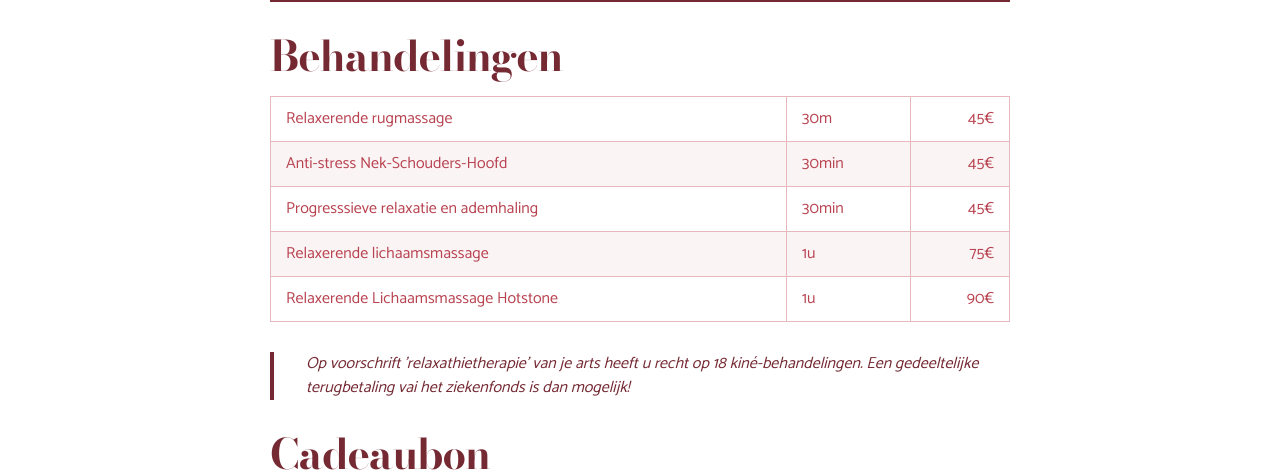
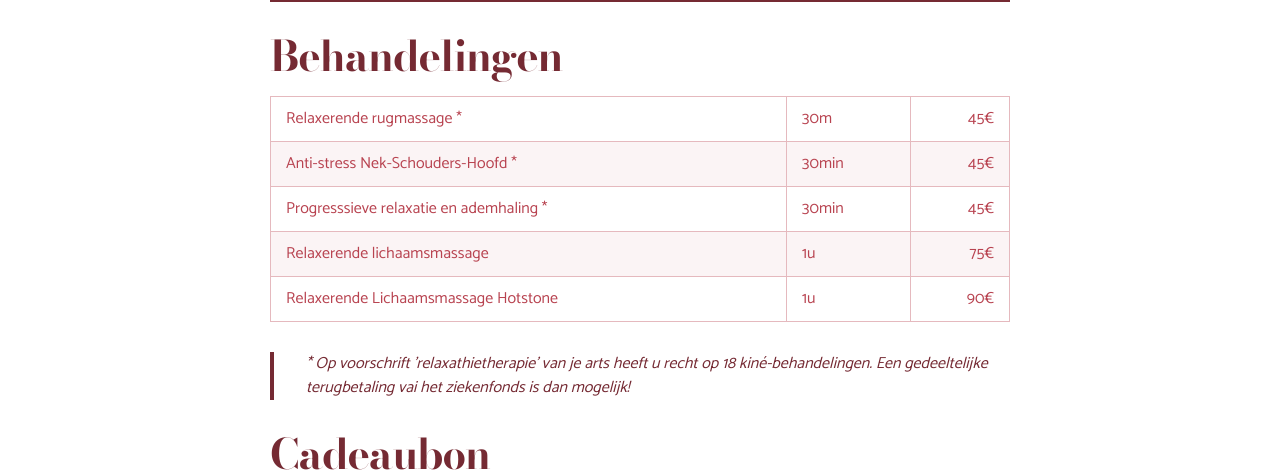
Before and after one commit to koenhandekyn/marijkemichiels, a Jekyll site: the page built from index.md, in a window 1280 px wide. Shown: the part 447-919 px from the top of the page. Built offline with Jekyll 4.4.1, drawn with Linux system fonts in a browser that asks for light colours.

Commit message:
initial commit

```diff
--- a/index.md
+++ b/index.md
@@ -32,17 +32,17 @@ key: marijke
 
 <table>
   <tr>
-    <td>Relaxerende rugmassage</td>
+    <td>Relaxerende rugmassage *</td>
     <td class="align-left">30m</td>
     <td class="align-right">45€</td>
   </tr>
   <tr>
-    <td>Anti-stress Nek-Schouders-Hoofd</td>
+    <td>Anti-stress Nek-Schouders-Hoofd *</td>
     <td class="align-left">30min</td>
     <td class="align-right">45€</td>
   </tr>
   <tr>
-    <td>Progresssieve relaxatie en ademhaling</td>
+    <td>Progresssieve relaxatie en ademhaling *</td>
     <td class="align-left">30min</td>
     <td class="align-right">45€</td>
   </tr>
@@ -59,7 +59,7 @@ key: marijke
 </table>
 
 <p class="note">
-  Op voorschrift 'relaxathietherapie' van je arts heeft u recht
+  * Op voorschrift 'relaxathietherapie' van je arts heeft u recht
   op 18 kiné-behandelingen. Een gedeeltelijke terugbetaling vai het ziekenfonds
   is dan mogelijk!
 </p>
```
Also changed, not shown: workshops.md (+2 -2 lines).
